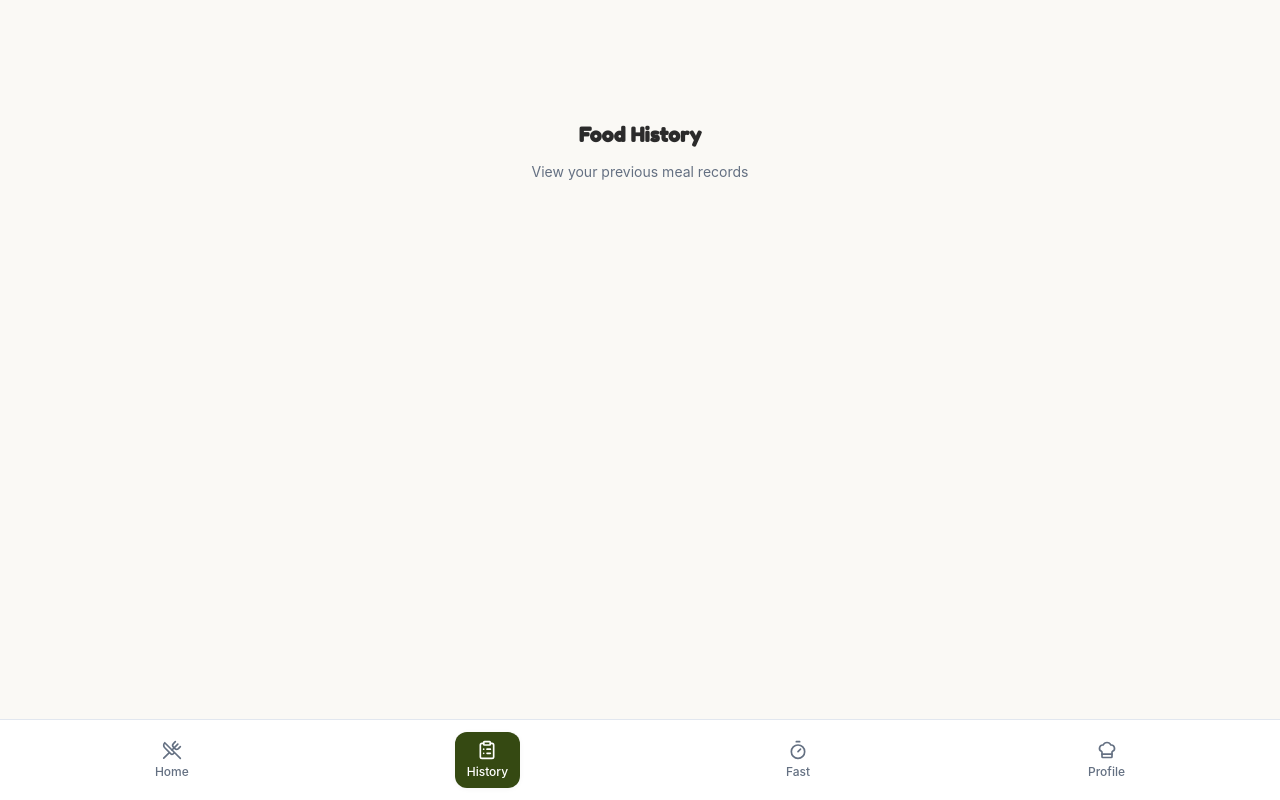
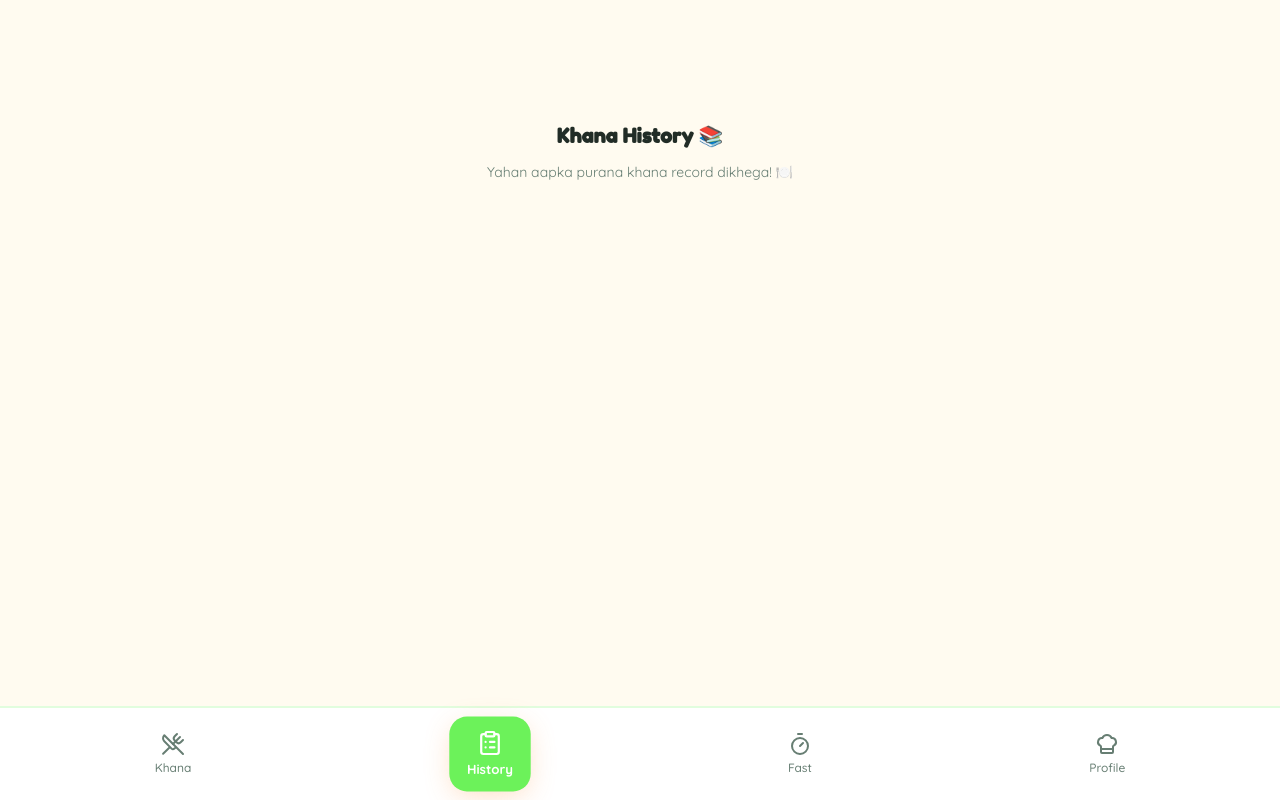
Before and after one commit to navgurukul/eat-sahi-hai, a React (Vite) app: page / in a window 1280 px wide. Both pictures are taken after a click on the button "History". Built offline with nearby package versions, Linux system fonts and the light colour scheme; the HTML template or start-up script is replaced by a standard one.

Commit message:
Reverted to commit fd24a18ea5357d64deb8578225b3b4b4dd993796

```diff
--- a/src/components/BottomNavigation.tsx
+++ b/src/components/BottomNavigation.tsx
@@ -8,14 +8,14 @@ interface BottomNavigationProps {
 
 export function BottomNavigation({ activeTab, onTabChange }: BottomNavigationProps) {
   const tabs = [
-    { id: "home", label: "Home", icon: UtensilsCrossed },
+    { id: "home", label: "Khana", icon: UtensilsCrossed },
     { id: "history", label: "History", icon: ClipboardList },
     { id: "fast", label: "Fast", icon: Timer },
     { id: "profile", label: "Profile", icon: ChefHat },
   ];
 
   return (
-    <div className="fixed bottom-0 left-0 right-0 bg-card border-t border-border px-4 py-3 safe-area-bottom backdrop-blur-sm">
+    <div className="fixed bottom-0 left-0 right-0 bg-card border-t-2 border-primary/20 px-4 py-3 safe-area-bottom backdrop-blur-sm">
       <div className="flex items-center justify-around">
         {tabs.map((tab) => {
           const Icon = tab.icon;
@@ -26,16 +26,16 @@ export function BottomNavigation({ activeTab, onTabChange }: BottomNavigationPro
               key={tab.id}
               onClick={() => onTabChange(tab.id)}
               className={cn(
-                "flex flex-col items-center py-2 px-3 rounded-lg transition-all duration-200",
+                "flex flex-col items-center py-3 px-4 rounded-2xl transition-all duration-300 transform",
                 isActive
-                  ? "bg-primary text-primary-foreground shadow-card"
-                  : "text-muted-foreground hover:text-foreground hover:bg-secondary"
+                  ? "bg-primary text-primary-foreground scale-110 shadow-food"
+                  : "text-muted-foreground hover:text-foreground hover:bg-accent/10 hover:scale-105"
               )}
             >
-              <Icon className={cn("h-5 w-5 mb-1", isActive && "text-primary-foreground")} />
+              <Icon className={cn("h-6 w-6 mb-1", isActive && "text-primary-foreground")} />
               <span className={cn(
-                "text-xs font-medium",
-                isActive ? "text-primary-foreground" : "text-muted-foreground"
+                "text-xs font-baloo font-medium",
+                isActive ? "text-primary-foreground font-bold" : "text-muted-foreground"
               )}>
                 {tab.label}
               </span>
--- a/src/index.css
+++ b/src/index.css
@@ -1,110 +1,122 @@
-/* Tailwind CSS imports */
 @tailwind base;
 @tailwind components;
 @tailwind utilities;
 
-/* Professional fonts for food app */
-@import url('https://fonts.googleapis.com/css2?family=Fredoka+One&family=Inter:wght@400;500;600;700&display=swap');
+/* FoodFlow Design System - Delicious Food-Themed Colors!
+All colors MUST be HSL.
+*/
 
 @layer base {
   :root {
-    /* Professional Food App Color Palette - HSL values */
-    --background: 45 33% 97%;               /* Clean warm cream #F9F6F0 */
-    --background-secondary: 45 33% 94%;     /* Slightly darker cream */
-    --foreground: 0 0% 17%;                 /* Charcoal #2C2C2C */
-    --card: 0 0% 100%;                      /* Pure white */
-    --card-foreground: 0 0% 17%;            /* Charcoal */
-    --card-secondary: 45 33% 98%;           /* Off-white for subtle cards */
+    /* Main food-themed brand colors */
+    --primary: 113 85% 65%; /* Fresh leafy green #4ADE80 */
+    --primary-foreground: 0 0% 100%;
+    --primary-light: 113 85% 75%;
+    --primary-dark: 113 85% 45%;
+
+    --secondary: 43 96% 60%; /* Sunny corn yellow #FCD34D */
+    --secondary-foreground: 150 15% 15%;
+    --secondary-light: 43 96% 75%;
+
+    --accent: 25 95% 62%; /* Warm carrot orange #FB923C */
+    --accent-foreground: 0 0% 100%;
+    --accent-light: 25 95% 75%;
+
+    --info: 207 100% 38%; /* Info blue */
+    --info-foreground: 0 0% 100%;
+    --info-light: 207 100% 55%;
+
+    /* Delicious background system */
+    --background: 45 100% 97%; /* Creamy off-white #FFFBF0 */
+    --background-secondary: 45 85% 94%;
+    --foreground: 150 15% 15%; /* Rich dark green */
+
+    /* Food card system */
+    --card: 0 0% 100%;
+    --card-foreground: 150 15% 15%;
+    --card-secondary: 45 75% 96%;
+
+    /* Interactive elements */
     --popover: 0 0% 100%;
-    --popover-foreground: 0 0% 17%;
-    --primary: 82 60% 18%;                  /* Deep forest green #2D5016 */
-    --primary-foreground: 0 0% 100%;
-    --primary-light: 82 50% 28%;
-    --primary-dark: 82 70% 12%;
-    --secondary: 45 33% 94%;                /* Light cream */
-    --secondary-foreground: 0 0% 17%;
-    --secondary-light: 45 33% 97%;
-    --accent: 25 85% 48%;                   /* Refined burnt orange */
-    --accent-foreground: 0 0% 100%;
-    --accent-light: 25 85% 60%;
-    --info: 200 65% 52%;
-    --info-foreground: 0 0% 100%;
-    --info-light: 200 65% 65%;
-    --success: 142 76% 38%;
+    --popover-foreground: 150 15% 15%;
+
+    /* Tasty feedback colors */
+    --success: 142 76% 36%; /* Deep avocado green #22C55E */
     --success-foreground: 0 0% 100%;
-    --warning: 45 90% 50%;
-    --warning-foreground: 0 0% 100%;
-    --destructive: 0 84% 60%;
+    --warning: 43 96% 60%; /* Using secondary for warnings */
+    --warning-foreground: 150 15% 15%;
+    --destructive: 0 75% 55%;
     --destructive-foreground: 0 0% 100%;
-    --muted: 210 40% 96%;
-    --muted-foreground: 215 13% 45%;
-    --subtle-foreground: 0 0% 40%;
-    --border: 214 32% 91%;
-    --input: 214 32% 91%;
-    --ring: 82 60% 18%;                     /* Same as primary */
 
-    /* Progress colors */
-    --progress-bg: 210 40% 95%;
-    --calories-progress: 25 85% 48%;        /* Refined burnt orange */
-    --protein-progress: 142 76% 38%;        /* Green */
-    --carbs-progress: 45 90% 50%;           /* Yellow */
-    --fat-progress: 0 84% 60%;              /* Red */
-    --glycemic-progress: 200 65% 52%;       /* Blue */
+    /* Subtle food-themed text */
+    --muted: 45 65% 90%;
+    --muted-foreground: 150 10% 45%;
+    --subtle-foreground: 150 8% 55%;
 
-    /* Design system variables */
-    --radius: 12px;
-    --shadow: 0 2px 8px -2px hsl(0 0% 0% / 0.08);
-    --shadow-card: 0 1px 6px -1px hsl(0 0% 0% / 0.06);
-    --shadow-food: 0 4px 12px -4px hsl(0 0% 0% / 0.1);
+    /* Natural borders */
+    --border: 113 30% 85%;
+    --input: 113 30% 85%;
+    --ring: 113 85% 65%; /* Primary green for focus */
 
-    /* Sidebar variables for compatibility */
+    /* Organic design elements */
+    --radius: 1.25rem;
+    --shadow: 0 4px 20px -4px rgba(74, 222, 128, 0.15);
+    --shadow-card: 0 8px 30px -6px rgba(74, 222, 128, 0.2);
+    --shadow-food: 0 6px 25px -3px rgba(251, 146, 60, 0.3);
+
+    /* Delicious progress indicators */
+    --progress-bg: 113 40% 92%;
+    --calories-progress: 25 95% 62%; /* Carrot orange */
+    --protein-progress: 207 100% 38%; /* Info blue */
+    --carbs-progress: 43 96% 60%; /* Corn yellow */
+    --fat-progress: 113 85% 45%; /* Deep green */
+    --glycemic-progress: 142 76% 36%; /* Avocado green */
+
     --sidebar-background: 0 0% 98%;
+
     --sidebar-foreground: 240 5.3% 26.1%;
+
     --sidebar-primary: 240 5.9% 10%;
+
     --sidebar-primary-foreground: 0 0% 98%;
+
     --sidebar-accent: 240 4.8% 95.9%;
+
     --sidebar-accent-foreground: 240 5.9% 10%;
+
     --sidebar-border: 220 13% 91%;
+
     --sidebar-ring: 217.2 91.2% 59.8%;
   }
 
   .dark {
-    /* Professional dark theme */
-    --background: 0 0% 7%;                  /* Deep charcoal */
-    --background-secondary: 0 0% 9%;        /* Slightly lighter */
-    --foreground: 0 0% 95%;                 /* Off-white */
-    --card: 0 0% 9%;
-    --card-foreground: 0 0% 95%;
-    --card-secondary: 0 0% 11%;
-    --popover: 0 0% 9%;
-    --popover-foreground: 0 0% 95%;
-    --primary: 82 60% 22%;                  /* Brighter forest green for dark mode */
-    --primary-foreground: 0 0% 100%;
-    --primary-light: 82 50% 32%;
-    --primary-dark: 82 70% 16%;
-    --secondary: 0 0% 12%;
-    --secondary-foreground: 0 0% 95%;
-    --secondary-light: 0 0% 14%;
-    --accent: 25 85% 55%;                   /* Brighter burnt orange */
-    --accent-foreground: 0 0% 100%;
-    --accent-light: 25 85% 65%;
-    --info: 200 65% 58%;
-    --info-foreground: 0 0% 100%;
-    --info-light: 200 65% 70%;
-    --success: 142 76% 42%;
-    --success-foreground: 0 0% 100%;
-    --warning: 45 90% 55%;
-    --warning-foreground: 0 0% 100%;
-    --destructive: 0 84% 65%;
-    --destructive-foreground: 0 0% 100%;
-    --muted: 0 0% 14%;
-    --muted-foreground: 0 0% 60%;
-    --subtle-foreground: 0 0% 65%;
-    --border: 0 0% 16%;
-    --input: 0 0% 16%;
-    --ring: 82 60% 22%;
+    --background: 222.2 84% 4.9%;
+    --foreground: 210 40% 98%;
 
-    /* Dark sidebar variables */
+    --card: 222.2 84% 4.9%;
+    --card-foreground: 210 40% 98%;
+
+    --popover: 222.2 84% 4.9%;
+    --popover-foreground: 210 40% 98%;
+
+    --primary: 210 40% 98%;
+    --primary-foreground: 222.2 47.4% 11.2%;
+
+    --secondary: 217.2 32.6% 17.5%;
+    --secondary-foreground: 210 40% 98%;
+
+    --muted: 217.2 32.6% 17.5%;
+    --muted-foreground: 215 20.2% 65.1%;
+
+    --accent: 217.2 32.6% 17.5%;
+    --accent-foreground: 210 40% 98%;
+
+    --destructive: 0 62.8% 30.6%;
+    --destructive-foreground: 210 40% 98%;
+
+    --border: 217.2 32.6% 17.5%;
+    --input: 217.2 32.6% 17.5%;
+    --ring: 212.7 26.8% 83.9%;
     --sidebar-background: 240 5.9% 10%;
     --sidebar-foreground: 240 4.8% 95.9%;
     --sidebar-primary: 224.3 76.3% 48%;
@@ -118,78 +130,89 @@
 
 @layer base {
   * {
-    border-color: hsl(var(--border));
+    @apply border-border;
   }
 
   body {
-    background-color: hsl(var(--background));
-    color: hsl(var(--foreground));
-    font-family: "Inter", system-ui, sans-serif;
-    line-height: 1.6;
+    @apply bg-background text-foreground font-quicksand;
     font-size: 14px;
   }
 
   h1, h2, h3, h4, h5, h6 {
-    font-family: "Fredoka One", cursive;
-    line-height: 1.2;
+    @apply font-fredoka;
   }
 
   .font-accent {
-    font-family: "Inter", system-ui, sans-serif;
+    @apply font-baloo;
   }
 }
 
-/* Professional food app styles */
+/* Food-themed animations and effects */
 @layer components {
-  /* Clean card hover effects */
   .slanted-card {
-    transition: all 0.2s cubic-bezier(0.4, 0, 0.2, 1);
+    transform: perspective(600px) rotateX(2deg) rotateY(-1deg);
+    transition: all 0.3s cubic-bezier(0.4, 0, 0.2, 1);
+    box-shadow: var(--shadow-food);
+    border: 2px solid transparent;
+    background: linear-gradient(135deg,
+      hsl(var(--card)) 0%,
+      hsl(var(--card-secondary)) 100%);
   }
 
   .slanted-card:hover {
-    transform: translateY(-2px) !important;
-    box-shadow: var(--shadow-food);
+    transform: perspective(600px) rotateX(0deg) rotateY(0deg) translateY(-4px) scale(1.02);
+    box-shadow: 0 12px 40px -8px rgba(251, 146, 60, 0.4);
+    border-color: hsl(var(--accent) / 0.3);
   }
 
-  /* Progress ring styling */
   .progress-ring {
-    transition: all 0.2s ease;
+    transition: stroke-dasharray 0.8s cubic-bezier(0.4, 0, 0.2, 1);
+    filter: drop-shadow(0 2px 8px rgba(74, 222, 128, 0.3));
   }
 
-  .progress-ring:hover {
+  .food-button {
+    @apply bg-primary text-primary-foreground px-6 py-3 rounded-full font-baloo font-semibold;
+    transition: all 0.3s cubic-bezier(0.4, 0, 0.2, 1);
+    box-shadow: 0 4px 16px -4px rgba(74, 222, 128, 0.4);
+  }
+
+  .food-button:hover {
+    transform: translateY(-2px) scale(1.05);
+    box-shadow: 0 8px 25px -5px rgba(74, 222, 128, 0.5);
+  }
+
+  .food-card-border {
+    border: 3px dashed hsl(var(--accent) / 0.3);
+    border-radius: var(--radius);
+    background: linear-gradient(145deg,
+      hsl(var(--background)) 0%,
+      hsl(var(--background-secondary)) 100%);
+  }
+
+  .food-search {
+    @apply border-2 border-primary/30 rounded-full px-4 py-3 bg-background;
+    transition: all 0.3s ease;
+  }
+
+  .food-search:focus {
+    @apply border-primary ring-4 ring-primary/20;
     transform: scale(1.02);
   }
 
-  /* Professional button */
-  .food-button {
-    background: hsl(var(--primary));
-    border-radius: var(--radius);
-    transition: all 0.2s cubic-bezier(0.4, 0, 0.2, 1);
-    box-shadow: var(--shadow-card);
-  }
-
-  .food-button:hover {
-    background: hsl(var(--primary-light));
-    box-shadow: var(--shadow);
-  }
-
-  /* Clean search input */
-  .food-search:focus {
-    border-color: hsl(var(--primary));
-    box-shadow: 0 0 0 2px hsl(var(--primary) / 0.1);
-  }
-
-  /* Simplified shadow utilities */
+  /* Food app specific shadows */
   .shadow-food {
-    box-shadow: var(--shadow-food);
+    box-shadow: 0 4px 14px -2px hsla(var(--primary) / 0.1), 0 2px 8px -2px hsla(var(--secondary) / 0.15);
   }
 
   .shadow-food-hover {
-    box-shadow: var(--shadow);
+    box-shadow: 0 8px 25px -5px hsla(var(--primary) / 0.2), 0 4px 15px -3px hsla(var(--secondary) / 0.25);
   }
 
-  /* Clean background pattern */
+  /* Food texture patterns */
   .food-pattern-bg {
-    background: hsl(var(--background));
+    background-image:
+      radial-gradient(circle at 20% 50%, hsla(var(--primary) / 0.05) 0%, transparent 50%),
+      radial-gradient(circle at 80% 20%, hsla(var(--secondary) / 0.05) 0%, transparent 50%),
+      radial-gradient(circle at 40% 80%, hsla(var(--accent) / 0.05) 0%, transparent 50%);
   }
 }
--- a/src/pages/Index.tsx
+++ b/src/pages/Index.tsx
@@ -1,4 +1,5 @@
 import { useState } from "react";
+import { TimeHeader } from "@/components/TimeHeader";
 import { MacroIndicators } from "@/components/MacroIndicators";
 import { FoodLogging } from "@/components/FoodLogging";
 import { BottomNavigation } from "@/components/BottomNavigation";
@@ -10,29 +11,8 @@ const Index = () => {
     switch (activeTab) {
       case "home":
         return (
-          <div className="space-y-6 food-pattern-bg min-h-screen">
-            {/* Clean date/time header */}
-            <div className="flex justify-between items-center pt-2">
-              <div>
-                <h1 className="text-2xl font-bold text-foreground">Today's Nutrition</h1>
-                <p className="text-sm text-muted-foreground">
-                  {new Date().toLocaleDateString("en-IN", {
-                    weekday: "long",
-                    day: "numeric",
-                    month: "long"
-                  })}
-                </p>
-              </div>
-              <div className="text-right">
-                <div className="text-lg font-semibold text-primary">
-                  {new Date().toLocaleTimeString("en-IN", {
-                    hour: "2-digit",
-                    minute: "2-digit",
-                    hour12: true,
-                  })}
-                </div>
-              </div>
-            </div>
+          <div className="space-y-4 food-pattern-bg min-h-screen">
+            <TimeHeader />
             <MacroIndicators />
             <FoodLogging />
           </div>
@@ -41,11 +21,11 @@ const Index = () => {
         return (
           <div className="flex items-center justify-center h-64">
             <div className="text-center">
-              <h2 className="text-2xl font-bold text-foreground mb-3">
-                Food History
+              <h2 className="text-2xl font-fredoka font-bold text-foreground mb-3">
+                Khana History 📚
               </h2>
-              <p className="text-muted-foreground">
-                View your previous meal records
+              <p className="text-muted-foreground font-quicksand">
+                Yahan aapka purana khana record dikhega! 🍽️
               </p>
             </div>
           </div>
@@ -54,11 +34,11 @@ const Index = () => {
         return (
           <div className="flex items-center justify-center h-64">
             <div className="text-center">
-              <h2 className="text-2xl font-bold text-foreground mb-3">
-                Fasting Timer
+              <h2 className="text-2xl font-fredoka font-bold text-foreground mb-3">
+                Fasting Timer ⏰
               </h2>
-              <p className="text-muted-foreground">
-                Track your fasting periods
+              <p className="text-muted-foreground font-quicksand">
+                Apna fasting time track karo! Coming soon... 🕐
               </p>
             </div>
           </div>
@@ -67,11 +47,11 @@ const Index = () => {
         return (
           <div className="flex items-center justify-center h-64">
             <div className="text-center">
-              <h2 className="text-2xl font-bold text-foreground mb-3">
-                My Profile
+              <h2 className="text-2xl font-fredoka font-bold text-foreground mb-3">
+                Mera Profile 👨‍🍳
               </h2>
-              <p className="text-muted-foreground">
-                Manage your preferences and settings
+              <p className="text-muted-foreground font-quicksand">
+                Apni cooking profile banao aur settings change karo! 🔧
               </p>
             </div>
           </div>
```
Also changed, not shown: src/components/FoodLogging.tsx (+28 -25 lines), src/components/MacroIndicators.tsx (+28 -28 lines).
